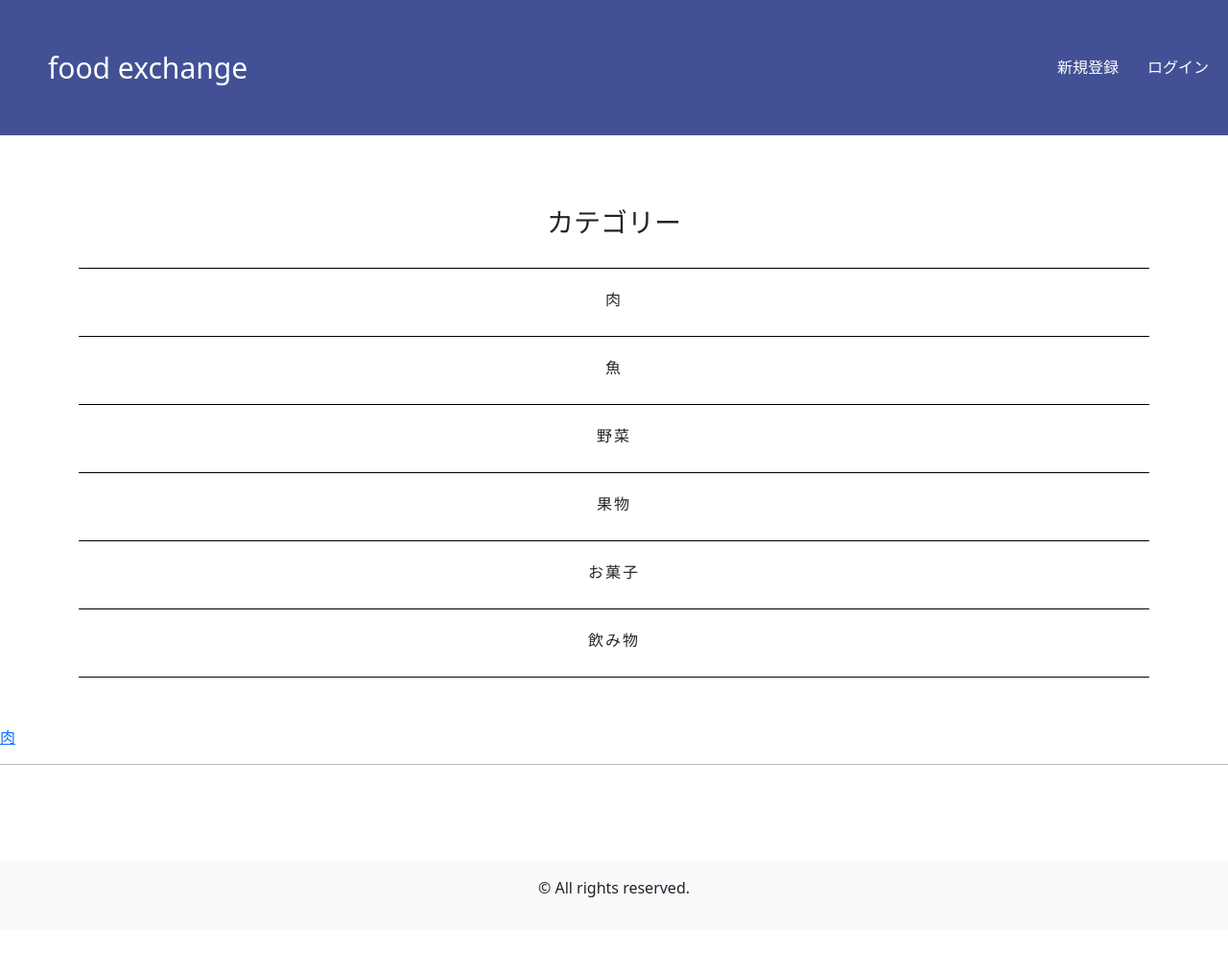
After one commit to tk-art/my-first-blog, a Django app: page /search_category/ in a window 1280 px wide. The commit adds this page. Shown: the whole page at 96% size. Run offline with Django 4.2, Linux system fonts and the light colour scheme; data that the repository does not hold is empty.

Commit message:
I made a page for category search, and the search function itself was completed, but I don't like it, so I need to fix it

```diff
--- a/app/forms.py
+++ b/app/forms.py
@@ -28,3 +28,6 @@ class ProfileForm(forms.ModelForm):
     class Meta:
         model = Profile
         fields = ['name', 'image', 'content']
+
+class SearchForm(forms.Form):
+    query = forms.CharField(max_length=100)
--- a/app/templates/base.html
+++ b/app/templates/base.html
@@ -21,7 +21,7 @@
             <a href="/profile/{{ request.user.id }}" class="header-right">プロフィール</a>
             <a href="/register" class="header-right">登録</a>
             <a href="/notification" class="header-right" id="notification-link"><span id="notification-icon"></span>通知</a>
-            <a href="search" class="header-right">検索</a>
+            <a href="/search_category" class="header-right">カテゴリ検索</a>
 
             <form method="post" action="/logout/">
                 {% csrf_token %}
--- /dev/null
+++ b/app/templates/search_category.html
@@ -0,0 +1,39 @@
+{% extends "base.html" %}
+{% block title %}カテゴリ検索{% endblock %}
+
+{% block content %}
+<div class="container">
+  <div class="row">
+    <div class="search-category">
+      <h3>カテゴリー</h3>
+      <div class="category-list">
+        <div class="separatorr">
+          <p>肉</p>
+        </div>
+        <div class="separatorr">
+          <p>魚</p>
+        </div>
+        <div class="separatorr">
+          <p>野菜</p>
+        </div>
+        <div class="separatorr">
+          <p>果物</p>
+        </div>
+        <div class="separatorr">
+          <p>お菓子</p>
+        </div>
+        <div class="separatorr">
+          <p>飲み物</p>
+        </div>
+      </div>
+    </div>
+  </div>
+</div>
+
+<a href="/search?category=肉" class="separator-link">
+  <div class="separator">
+    <p>肉</p>
+  </div>
+</a>
+
+{% endblock %}
--- a/app/urls.py
+++ b/app/urls.py
@@ -21,6 +21,9 @@ urlpatterns = [
     path('like_item/<int:item_id>/', views.like_item, name='like_item'),
     path('get_like_status/<int:item_id>/', views.get_like_status, name='get_like_status'),
     path('comment_item/<int:item_id>/', views.comment_item, name='comment_item'),
+    path('search/', views.search, name='search'),
+
+    path('search_category/', views.search_category, name='search_category'),
 
 ]
 
--- a/app/views.py
+++ b/app/views.py
@@ -1,6 +1,6 @@
 from django.contrib.auth import authenticate, login, logout
 from django.shortcuts import render, redirect
-from .forms import SignupForm, ItemForm, CommentForm, ProfileForm
+from .forms import SignupForm, ItemForm, CommentForm, ProfileForm, SearchForm
 from django.contrib.auth.hashers import make_password
 from django.contrib.auth.decorators import login_required
 #from django.views.decorators.http import require_POST
@@ -8,6 +8,16 @@ from .models import CustomUser, Item, Like, Comment, Notification, Profile
 from django.shortcuts import get_object_or_404
 from django.http import JsonResponse
 from django.core.paginator import Paginator
+
+
+category_mappings = {
+    '肉':'meat',
+    '魚':'fish',
+    '野菜':'vegetable',
+    '果物':'fruit',
+    'お菓子':'snack',
+    '飲み物':'drink'
+}
 
 def top(request):
     items = Item.objects.all()
@@ -206,3 +216,17 @@ def check_new_notifications(request):
 
     response_data = {'hasNewNotification': has_new_notifications}
     return JsonResponse(response_data)
+
+def search(request):
+    form = SearchForm(request.GET)
+    if form.is_valid():
+        query = form.cleaned_data['query']
+        search_category = category_mappings.get(query,query)
+        results = Item.objects.filter(category__icontains=search_category)
+    else:
+        results = None
+    return  render(request, 'search.html', {'form': form, 'results': results})
+
+
+def search_category(request):
+    return render(request, 'search_category.html')
--- a/static/css/style.css
+++ b/static/css/style.css
@@ -270,3 +270,28 @@ table.reg_form{
   color: black;
   font-size: 24px;
 }
+
+/*　カテゴリー検索 */
+.search-category h3 {
+  text-align: center;
+  margin-bottom: 30px;
+}
+.category-list p {
+  text-align: center;
+  letter-spacing: 2px;
+  margin-top: 10px;
+}
+
+.separatorr {
+  border-bottom: 1px solid black;
+  padding: 10px;
+}
+.separatorr:first-child {
+  border-top: 1px solid black;
+}
+
+.separatorr:hover {
+  background-color: rgb(66, 81, 150);
+  color: #fff;
+  cursor: pointer;
+}
```
Also changed, not shown: app/templates/search.html (added, +25 -0 lines).
